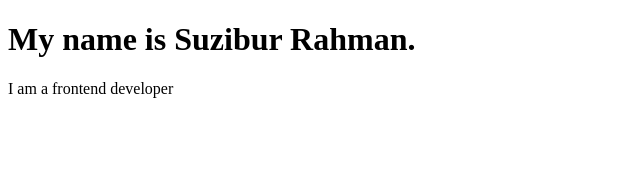
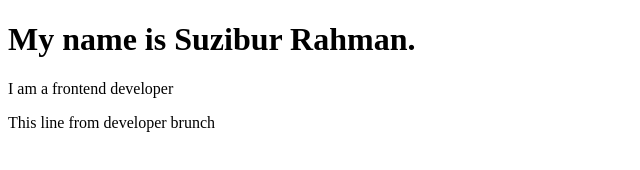
Before and after one commit to Suzibur/learn-github, a plain HTML site: page index.html in a window 1280 px wide. Shown: the whole page, without its empty margins (0-640 px from the left). Drawn offline with Linux system fonts and the light colour scheme.

Commit message:
third commit

```diff
--- a/index.html
+++ b/index.html
@@ -9,5 +9,6 @@
 <body>
     <h1>My name is Suzibur Rahman.</h1>
     <p>I am a frontend developer</p>
+    <p>This line from developer brunch</p>
 </body>
 </html>
```
